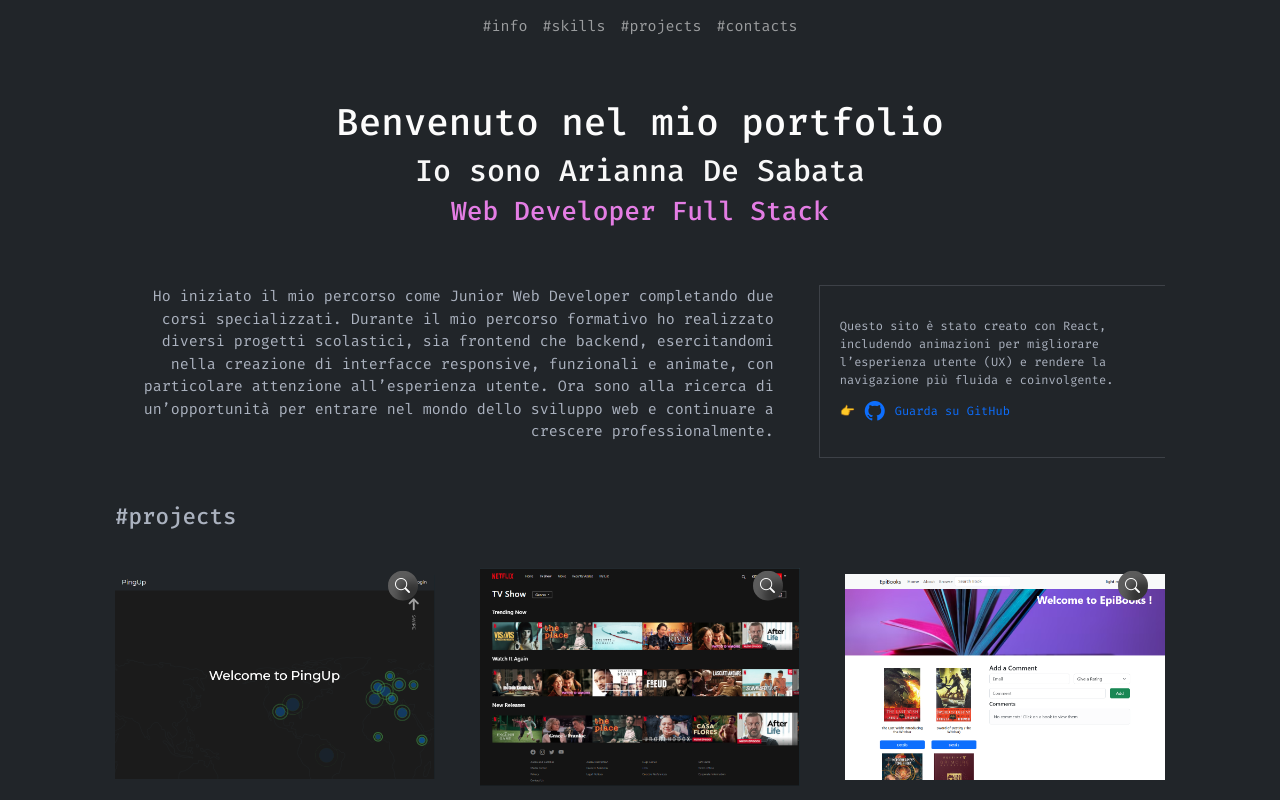
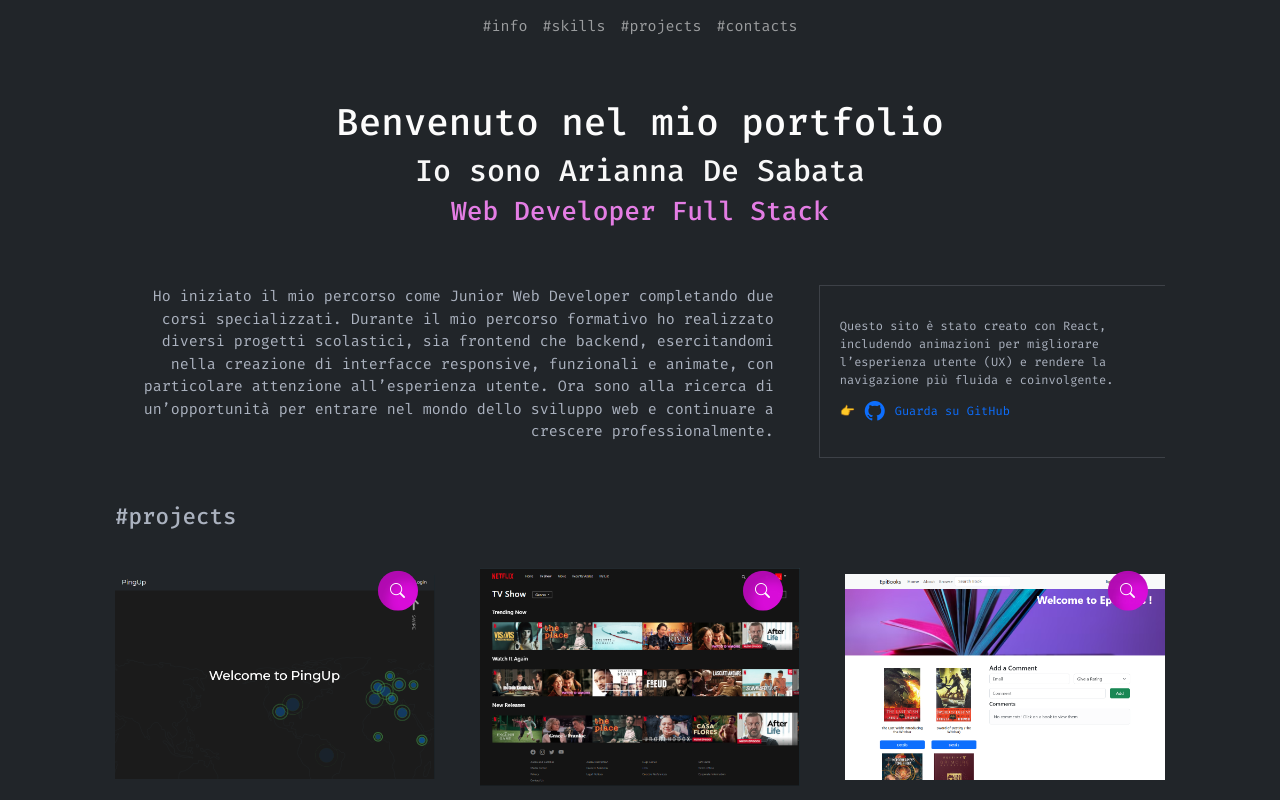
Before and after one commit to AriannaDeSabata/my-portfolio, a React (Vite) app: page / in a window 1280 px wide. Shown: the top 800 px of the page. Built offline with nearby package versions, Linux system fonts and the light colour scheme.

Commit message:
aggiunta link

```diff
--- a/src/components/works/ComponentWorks.jsx
+++ b/src/components/works/ComponentWorks.jsx
@@ -28,7 +28,14 @@ export default function ComponentWorks() {
       <Row className='g-5'>
         {projects.map(el =>(
           <Col xs={12} md={6} xl={4} key={el.title}className='cont-projects  '>
-            <img src={`${el['img-cover']}`}  className='img-cover' alt='img-cover'/>
+            {el['link-wesite'] !== "" && (
+              <a href={`${el['link-wesite']}`}>
+                <img src={`${el['img-cover']}`}  className='img-cover' alt='img-cover'/>
+              </a>
+            )}
+            {el['link-wesite'] === "" && (
+                <img src={`${el['img-cover']}`}  className='img-cover' alt='img-cover'/>
+            )}
             <button className='btn-show-info ' onClick={()=>{
                   setShowProject(el.name)
                   scrollDown()
--- a/src/components/works/style.css
+++ b/src/components/works/style.css
@@ -20,19 +20,19 @@
   transition: transform 1s;
 }
 .btn-show-info{
-    background-color: rgb(52, 52, 52);
+    background-color: rgba(218, 13, 218, 0.993);
     animation: jump 1s ease 1s infinite ;
     border-radius: 50%;
     border: none;
     color: #ffffff;
     cursor: pointer;
-    width: 30px;
-    height: 30px;
+    width: 40px;
+    height: 40px;
     position: absolute;
     top:20px;
     right: 40px;
     z-index: 10;
-    box-shadow: rgba(236, 236, 236, 0.223) 10px 10px 10px inset;
+    box-shadow: rgba(0, 0, 0, 0.185) 10px 10px 10px inset;
 }
 .projectsInfo{
     position: relative;
```
